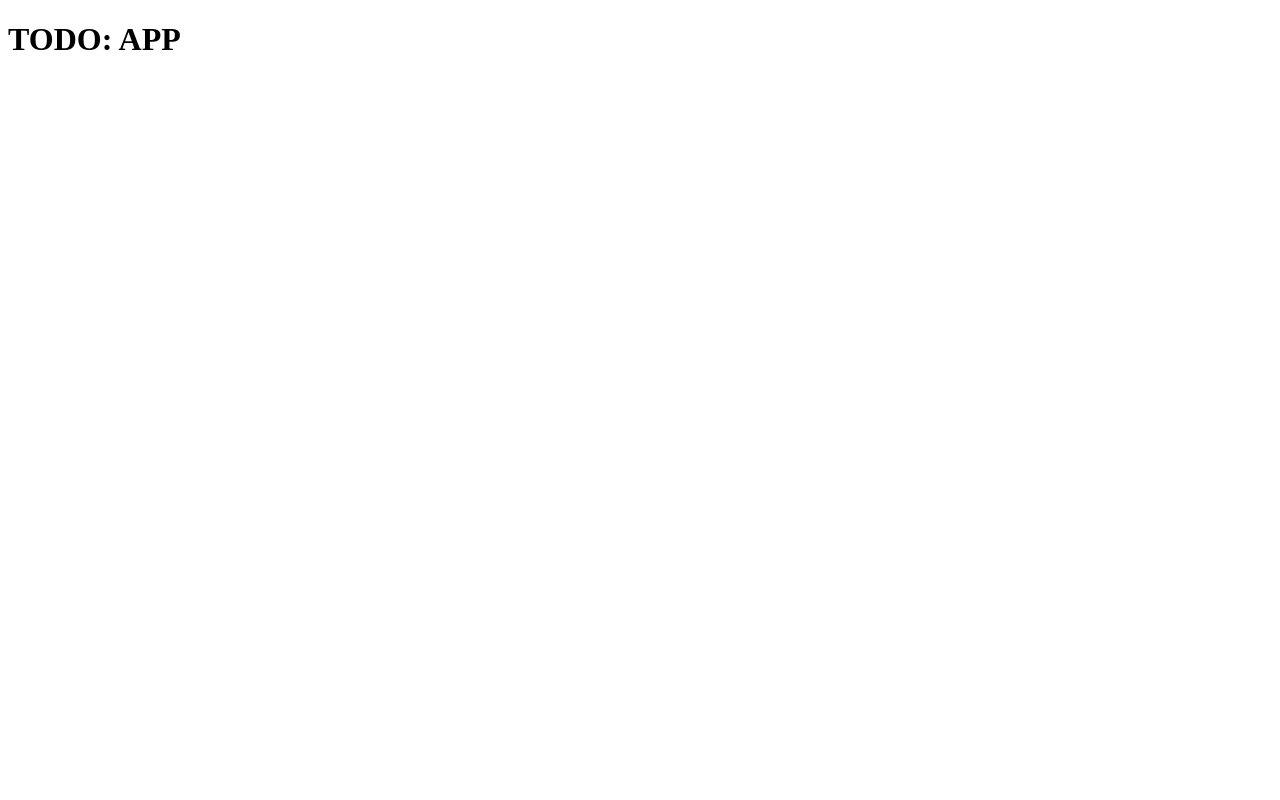
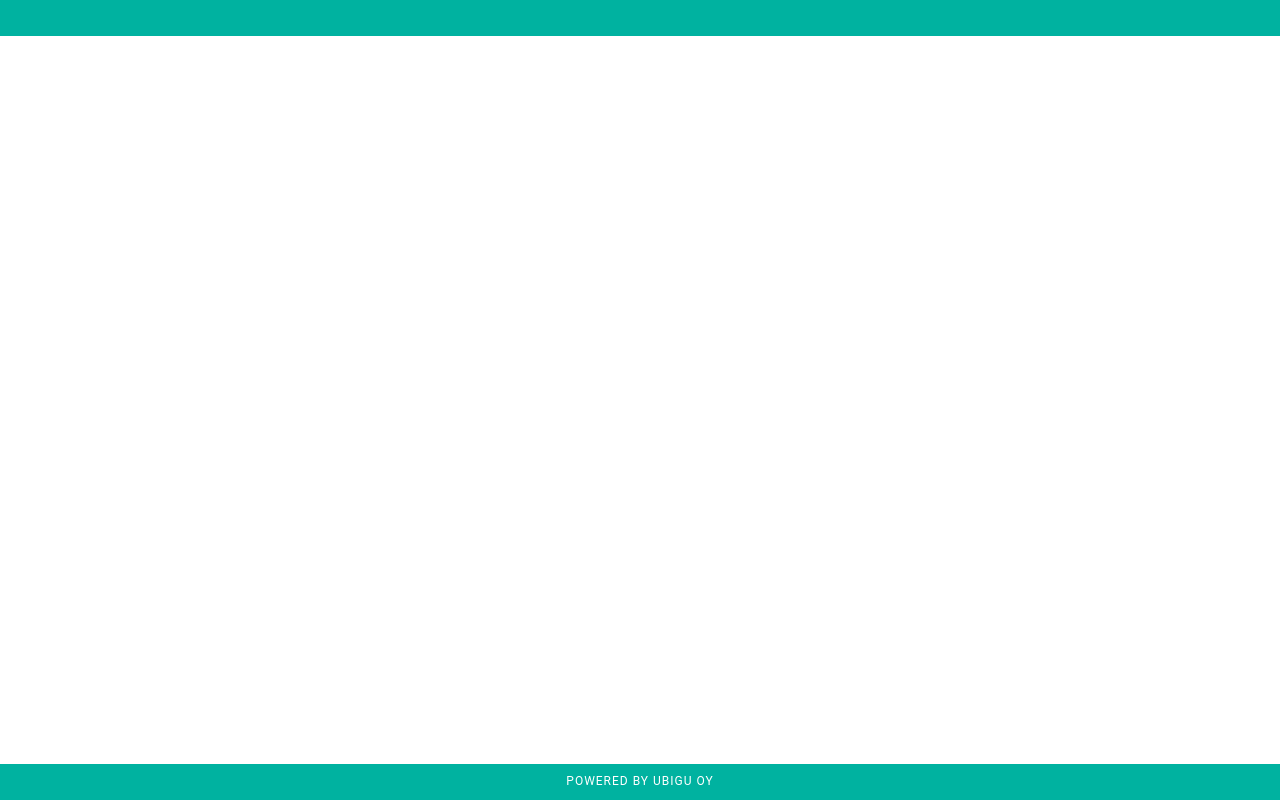
Before and after one commit to vappukoskela/exercise, a React (Vite) app in the folder client/: page / in a window 1280 px wide. Built offline with nearby package versions, Linux system fonts and the light colour scheme.

Commit message:
Initial page layout

```diff
--- a/client/index.html
+++ b/client/index.html
@@ -4,6 +4,7 @@
     <title>Base</title>
     <meta name="viewport" content="width=device-width, initial-scale=1.0" />
     <script type="module" src="./src/index.tsx"></script>
+    <style>body {margin: 0px}</style>
   </head>
   <body>
     <div id="app"></div>
--- a/client/package.json
+++ b/client/package.json
@@ -13,6 +13,7 @@
   "license": "ISC",
   "devDependencies": {
     "@emotion/babel-plugin": "^11.10.5",
+    "@emotion/react": "^11.11.0",
     "@trivago/prettier-plugin-sort-imports": "^4.0.0",
     "@types/geojson": "^7946.0.10",
     "@types/node": "^18.11.18",
@@ -28,7 +29,6 @@
     "vite-tsconfig-paths": "^4.0.5"
   },
   "dependencies": {
-    "@emotion/react": "^11.10.5",
     "@emotion/styled": "^11.10.5",
     "@mui/material": "^5.11.5",
     "@ubigu/shared": "file:../shared",
--- a/client/src/App.tsx
+++ b/client/src/App.tsx
@@ -1,9 +1,36 @@
-import { Box } from '@mui/material';
+import { Map } from "./Map";
+import { Box, Grid, Typography } from "@mui/material";
 
 export function App() {
   return (
-    <Box>
-      <h1>TODO: APP</h1>
+    <Box
+      sx={{
+        display: "flex",
+        flexDirection: "column",
+        height: "100vh",
+        justifyContent: "space-between",
+      }}
+    >
+      <Box
+        sx={{ backgroundColor: "#00B2A0", height: "40px", width: "100%" }}
+      ></Box>
+      <Box sx={{ width: "100%", height: "100%" }}></Box>
+      <Box
+        sx={{
+          backgroundColor: "#00B2A0",
+          height: "40px",
+          width: "100%",
+          display: "flex",
+          flexDirection: "row",
+          justifyContent: "center",
+          alignItems: "center",
+        }}
+      >
+        {" "}
+        <Typography sx={{ color: "white" }} variant="overline">
+          Powered by Ubigu Oy
+        </Typography>
+      </Box>
     </Box>
   );
 }
--- /dev/null
+++ b/client/src/Map.tsx
@@ -0,0 +1,3 @@
+export function Map() {
+  return <div>Map</div>;
+}
```
Also changed, not shown: 1 other file (tests, documents, lock files or other folders).
